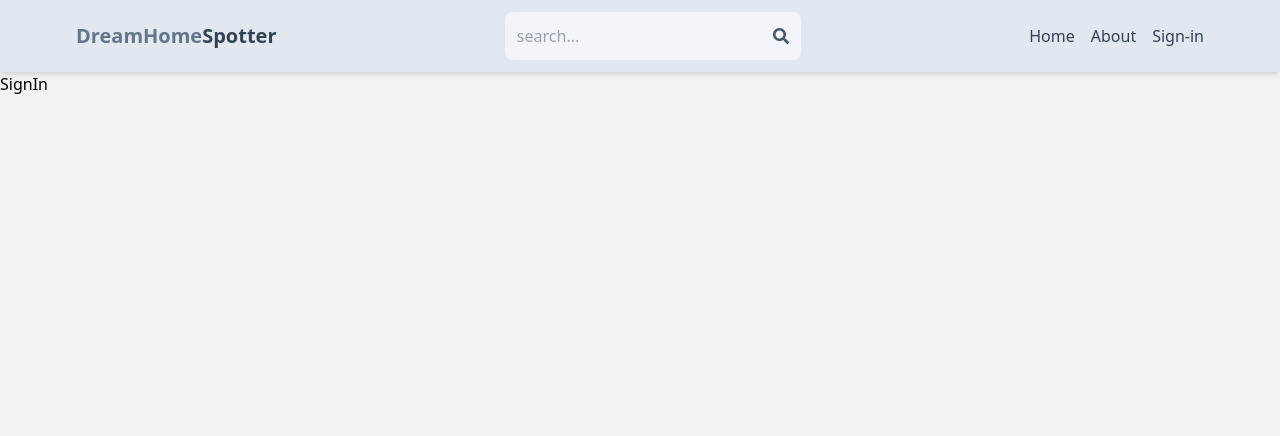
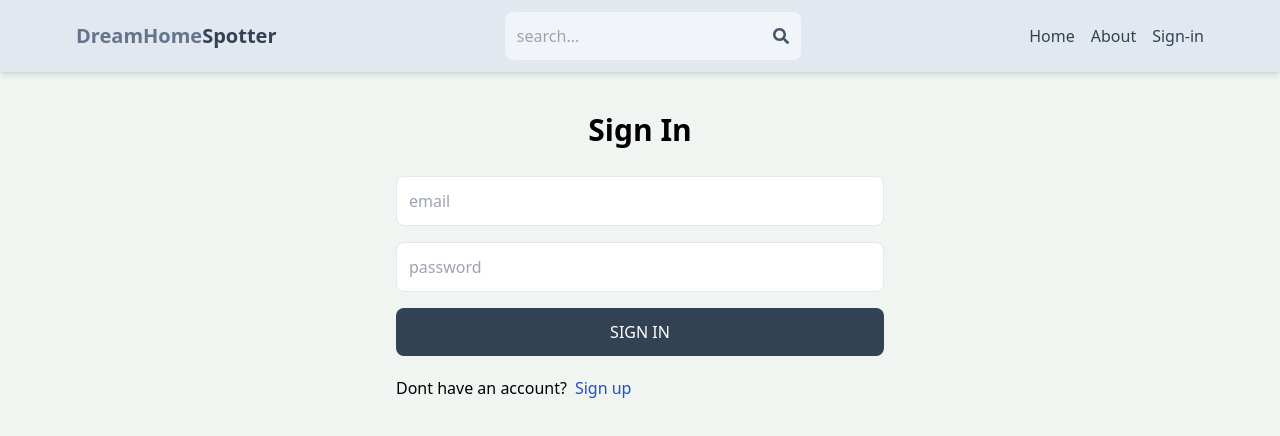
Before and after one commit to rohit-raj25/dream-home-spotter, a React (Vite) app in the folder client/: page /sign-in in a window 1280 px wide. Shown: the top 436 px of the page. Built offline with nearby package versions, Linux system fonts and the light colour scheme.

Commit message:
complete sign-in functionality

```diff
--- a/client/src/pages/SignIn.jsx
+++ b/client/src/pages/SignIn.jsx
@@ -1,3 +1,83 @@
+import { useState } from "react";
+import { Link, useNavigate } from "react-router-dom";
+
 export default function SignIn() {
-  return <div>SignIn</div>;
+  const [formData, setFormData] = useState({});
+  const [error, setError] = useState(null);
+  const [loading, setLoading] = useState(false);
+  const navigate = useNavigate();
+  const handleChange = (e) => {
+    setFormData({
+      ...formData,
+      [e.target.id]: e.target.value,
+    });
+  };
+
+  const handleSubmit = async (e) => {
+    e.preventDefault();
+    try {
+      setLoading(true);
+      const res = await fetch(
+        "/api/auth/signin",
+
+        {
+          method: "POST",
+          headers: {
+            "Content-Type": "application/json",
+          },
+          body: JSON.stringify(formData),
+        }
+      );
+
+      const data = await res.json();
+
+      if (data.success === false) {
+        setError(data.message);
+        setLoading(false);
+        return;
+      }
+      setLoading(false);
+      setError(null);
+      navigate("/");
+    } catch (error) {
+      setLoading(false);
+      setError(error.message);
+    }
+  };
+  console.log(formData);
+  return (
+    <div className="p-3 max-w-lg mx-auto">
+      <h1 className="text-3xl text-center font-semibold my-7">Sign In</h1>
+      <form onSubmit={handleSubmit} className="flex flex-col gap-4">
+        <input
+          type="email"
+          placeholder="email"
+          className="border p-3 rounded-lg"
+          id="email"
+          onChange={handleChange}
+        />
+        <input
+          type="password"
+          placeholder="password"
+          className="border p-3 rounded-lg"
+          id="password"
+          onChange={handleChange}
+        />
+        <button
+          disabled={loading}
+          className="bg-slate-700 text-white p-3 rounded-lg uppercase hover:opacity-95 disabled:opacity-80"
+        >
+          {loading ? "loading..." : "Sign in"}
+        </button>
+      </form>
+
+      <div className="flex gap-2 mt-5">
+        <p> Dont have an account?</p>
+        <Link to={"/sign-up"}>
+          <span className="text-blue-700">Sign up</span>
+        </Link>
+      </div>
+      {error && <p className="text-red-600 font-semibold mt-5">{error}</p>}
+    </div>
+  );
 }
```
